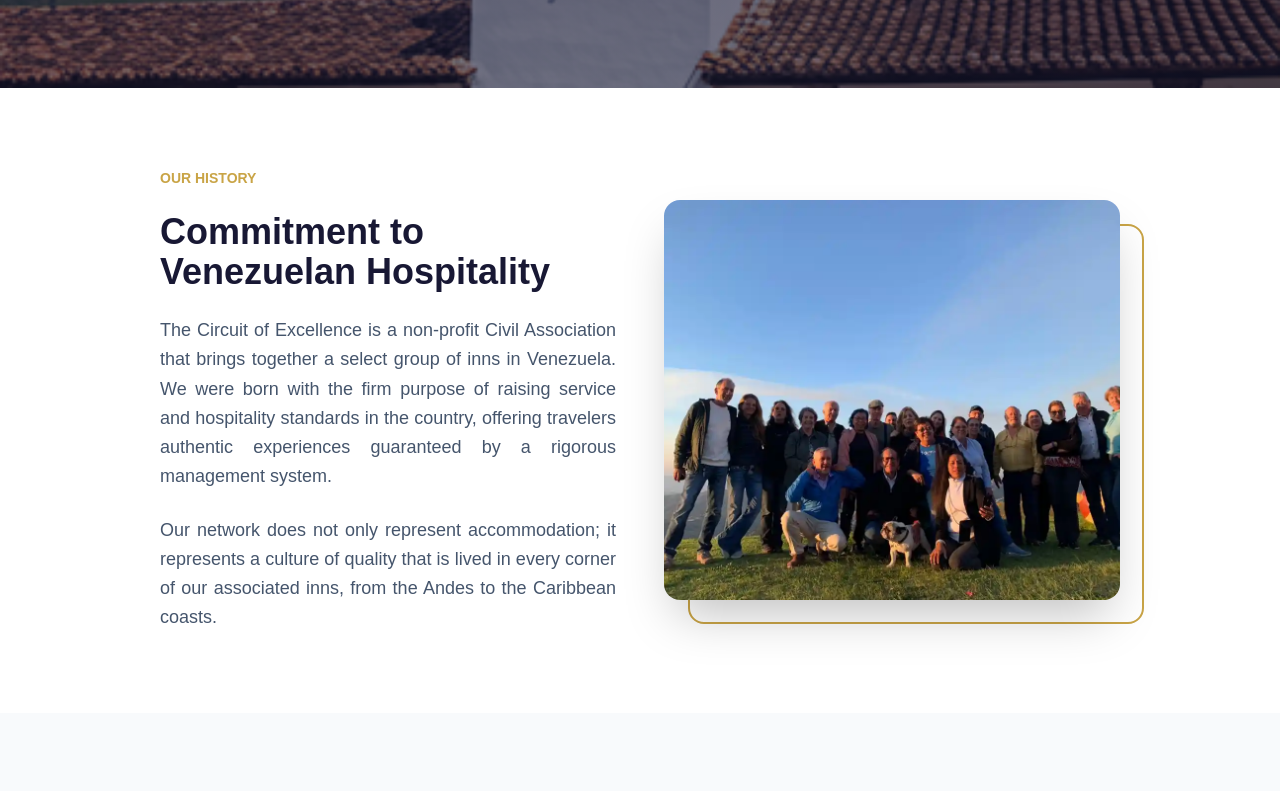
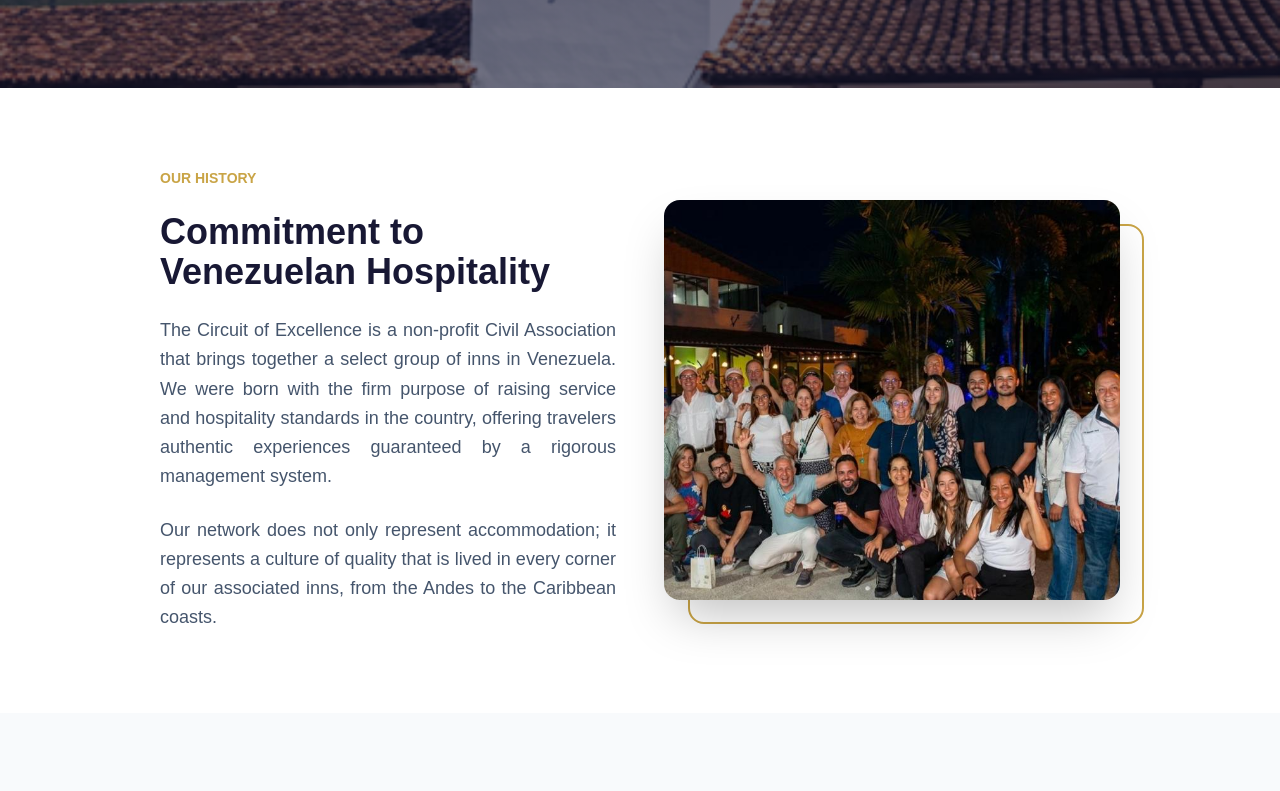
Before and after one commit to gustallafermrd/circuitonew, a Next.js app: page /en/quienes-somos in a window 1280 px wide. Shown: the part 459-1250 px from the top of the page. Built offline with nearby package versions, Linux system fonts and the light colour scheme.

Commit message:
fixed picture

```diff
--- a/src/app/[lang]/quienes-somos/page.tsx
+++ b/src/app/[lang]/quienes-somos/page.tsx
@@ -45,7 +45,7 @@ export default async function QuienesSomosPage({
         </div>
         <div className="relative">
           <img alt="Fachada tradicional" className="rounded-2xl shadow-2xl z-10 relative object-cover h-[400px] w-full"
-            src="/img/quienes-somos.webp" />
+            src="/img/quienes-somos.jpeg" />
           <div className="absolute -bottom-6 -right-6 w-full h-full border-2 border-secondary rounded-2xl -z-0"></div>
         </div>
       </div>
```
Also changed, not shown: public/img/quienes-somos.jpeg (added).
